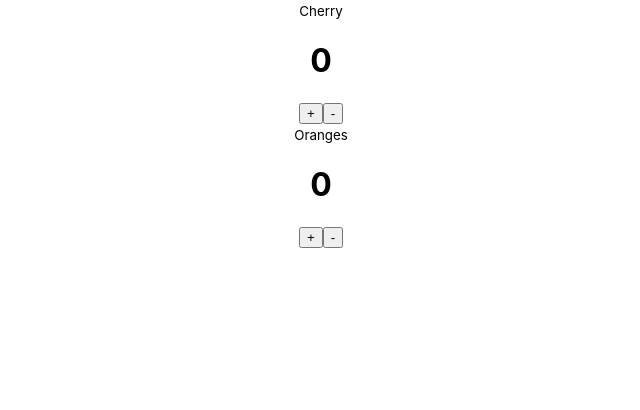
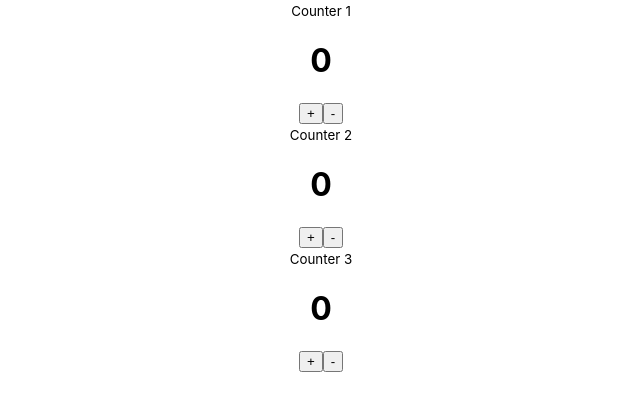
Before and after one commit to xcbhx/3330_props_and_state, a React (Create React App) app: page / in a window 1280 px wide. Shown: the top 410 px of the page, without its empty margins (319-959 px from the left). Built offline with nearby package versions, Linux system fonts and the light colour scheme.

Commit message:
move state to App.js(List State)

```diff
--- a/src/App.js
+++ b/src/App.js
@@ -1,11 +1,15 @@
+import { useState } from 'react';
 import './App.css';
 import Counter from './Counter';
 
 function App() {
+  const [counts, setCounts] = useState([1, 4, 3]);
+
   return (
     <div className="App">
-      <Counter label="Cherry" value={1} />
-      <Counter label="Oranges" value={3} />
+      {counts.map((value, index) => (
+        <Counter key={index} label={`Counter ${index + 1}`} value={value} />
+      ))}
     </div>
   );
 }
```
